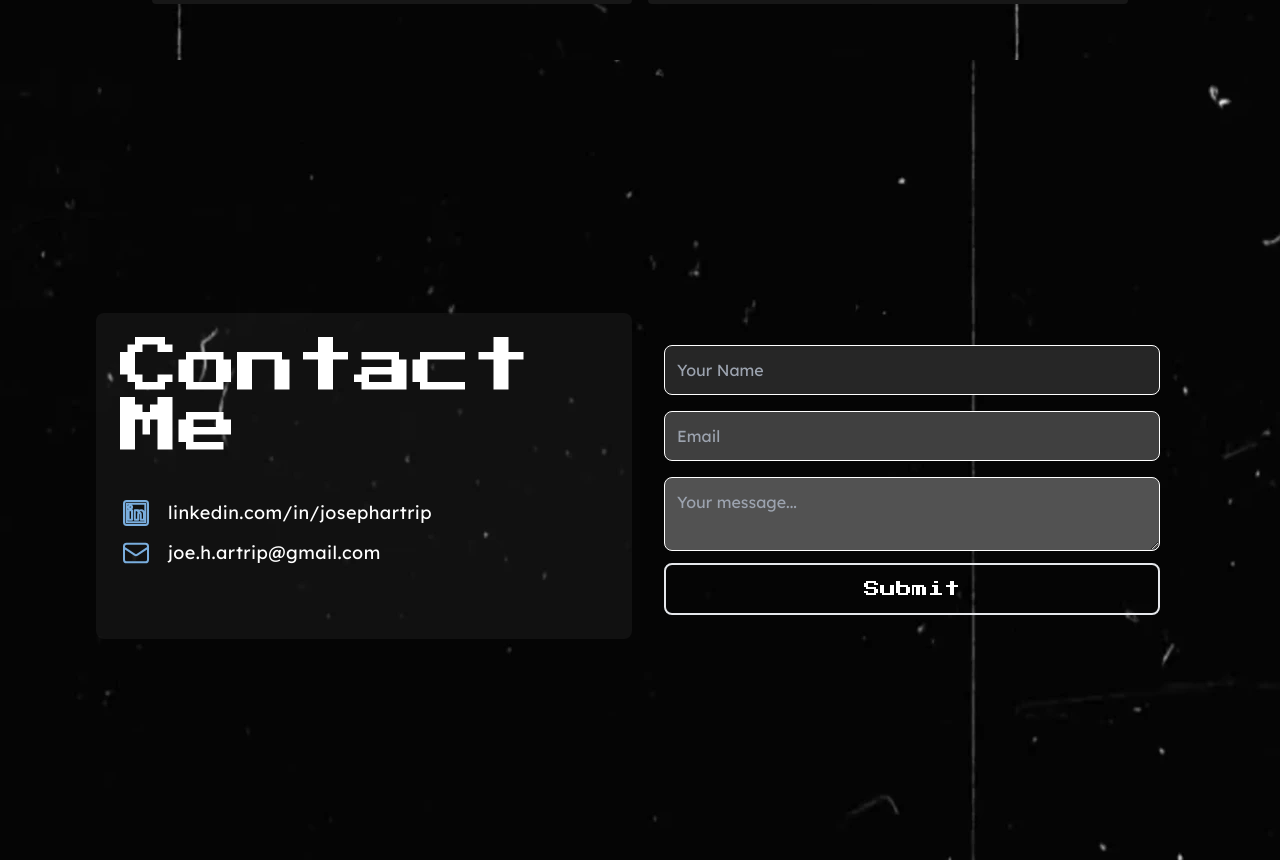
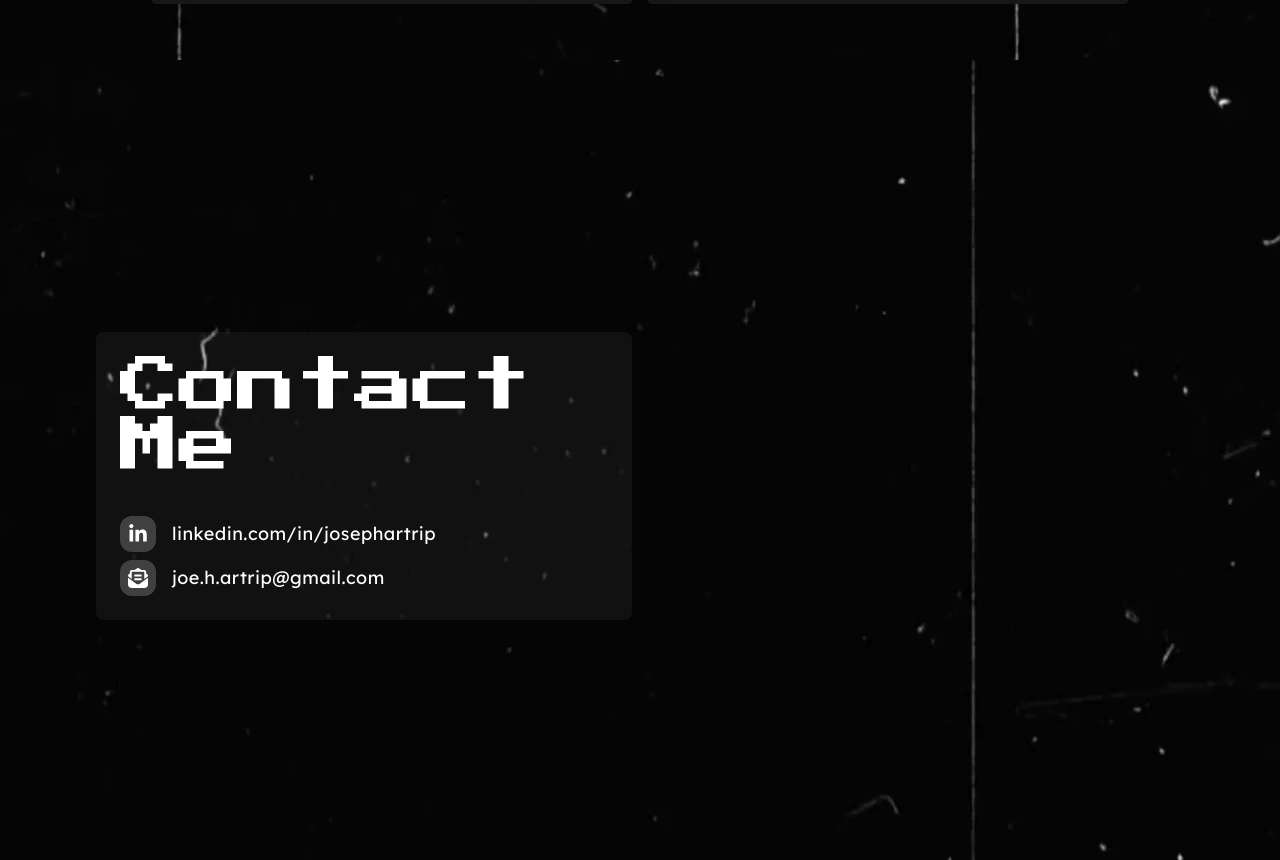
Before and after one commit to brianprost/joe-artrip-website, a React (Create React App) app: page / in a window 1280 px wide. Shown: the part 2429-3289 px from the top of the page. Built offline with nearby package versions, Linux system fonts and the light colour scheme.

Commit message:
removed form and changed contact icons

```diff
--- a/package.json
+++ b/package.json
@@ -9,6 +9,7 @@
     "@testing-library/user-event": "^13.5.0",
     "react": "^17.0.2",
     "react-dom": "^17.0.2",
+    "react-icons": "^4.3.1",
     "react-scripts": "5.0.0",
     "web-vitals": "^2.1.2"
   },
--- a/public/index.html
+++ b/public/index.html
@@ -17,11 +17,6 @@
     <title>Joe Artrip, The Videographer</title>
   </head>
   <body>
-    <form name="contact" netlify netlify-honeypot="bot-field" hidden>
-      <input type="text" name="name" />
-      <input type="email" name="email" />
-      <textarea name="message"></textarea>
-    </form>
     <noscript>You need to enable JavaScript to run this app.</noscript>
     <div id="root"></div>
   </body>
--- a/src/components/Contact.jsx
+++ b/src/components/Contact.jsx
@@ -1,32 +1,33 @@
 import React from "react";
+import { FaEnvelopeOpenText, FaLinkedinIn } from 'react-icons/fa';
 
 export default function Contact() {
-  const [name, setName] = React.useState("");
-  const [email, setEmail] = React.useState("");
-  const [message, setMessage] = React.useState("");
+  // const [name, setName] = React.useState("");
+  // const [email, setEmail] = React.useState("");
+  // const [message, setMessage] = React.useState("");
 
-  function encode(data) {
-    return Object.keys(data)
-      .map(
-        (key) => encodeURIComponent(key) + "=" + encodeURIComponent(data[key])
-      )
-      .join("&");
-  }
+  // function encode(data) {
+  //   return Object.keys(data)
+  //     .map(
+  //       (key) => encodeURIComponent(key) + "=" + encodeURIComponent(data[key])
+  //     )
+  //     .join("&");
+  // }
 
-  function handleSubmit(e) {
-    e.preventDefault();
-    fetch("/", {
-      method: "POST",
-      headers: { "Content-Type": "application/x-www-form-urlencoded" },
-      body: encode({ "form-name": "contact", name, email, message }),
-    })
-      .then(() => alert("Thanks! Hope to talk to you soon."))
-      .catch((error) => alert(error));
-  }
+  // function handleSubmit(e) {
+  //   e.preventDefault();
+  //   fetch("/", {
+  //     method: "POST",
+  //     headers: { "Content-Type": "application/x-www-form-urlencoded" },
+  //     body: encode({ "form-name": "contact", name, email, message }),
+  //   })
+  //     .then(() => alert("Thanks! Hope to talk to you soon."))
+  //     .catch((error) => alert(error));
+  // }
 
   return (
     <section id="contact" className="bg-vhs-pattern-2">
-      <div className="relative flex items-top justify-center min-h-screen sm:items-center sm:pt-0">
+      <div className="relative flex items-center justify-center min-h-screen sm:items-center sm:pt-0">
         <div className="max-w-6xl mx-auto sm:px-6 lg:px-8">
           <div className="mt-8 overflow-hidden">
             <div className="grid grid-cols-1 md:grid-cols-2">
@@ -40,17 +41,7 @@ export default function Contact() {
                     target="_blank"
                     rel="noreferrer noopener"
                   >
-                    <svg
-                      fill="none"
-                      stroke="currentColor"
-                      stroke-linecap="round"
-                      stroke-linejoin="round"
-                      stroke-width="1.5"
-                      viewBox="0 0 24 24"
-                      className="w-8 h-8 text-jacpBlue-joeChoice"
-                    >
-                      <path d="M 5 3 C 3.895 3 3 3.895 3 5 L 3 19 C 3 20.105 3.895 21 5 21 L 19 21 C 20.105 21 21 20.105 21 19 L 21 5 C 21 3.895 20.105 3 19 3 L 5 3 z M 5 5 L 19 5 L 19 19 L 5 19 L 5 5 z M 7.7792969 6.3164062 C 6.9222969 6.3164062 6.4082031 6.8315781 6.4082031 7.5175781 C 6.4082031 8.2035781 6.9223594 8.7167969 7.6933594 8.7167969 C 8.5503594 8.7167969 9.0644531 8.2035781 9.0644531 7.5175781 C 9.0644531 6.8315781 8.5502969 6.3164062 7.7792969 6.3164062 z M 6.4765625 10 L 6.4765625 17 L 9 17 L 9 10 L 6.4765625 10 z M 11.082031 10 L 11.082031 17 L 13.605469 17 L 13.605469 13.173828 C 13.605469 12.034828 14.418109 11.871094 14.662109 11.871094 C 14.906109 11.871094 15.558594 12.115828 15.558594 13.173828 L 15.558594 17 L 18 17 L 18 13.173828 C 18 10.976828 17.023734 10 15.802734 10 C 14.581734 10 13.930469 10.406562 13.605469 10.976562 L 13.605469 10 L 11.082031 10 z"></path>
-                    </svg>
+                    <FaLinkedinIn className="bg-neutral-700 rounded-xl text-4xl text-color-white p-2 hover:scale-110 hover:bg-neutral-600 hover:text-jacpBlue-joeChoice"/>
                   </a>
                   <div className="ml-4 text-lg tracking-wide font-lexend w-40">
                     linkedin.com/in/josephartrip
@@ -59,84 +50,13 @@ export default function Contact() {
 
                 <div className="flex items-center mt-2 text-white">
                   <a href="mailto:joe.h.artrip@gmail.com">
-                    <svg
-                      fill="none"
-                      stroke="currentColor"
-                      stroke-linecap="round"
-                      stroke-linejoin="round"
-                      stroke-width="1.5"
-                      viewBox="0 0 24 24"
-                      className="w-8 h-8 text-jacpBlue-joeChoice"
-                    >
-                      <path
-                        stroke-linecap="round"
-                        stroke-linejoin="round"
-                        stroke-width="1.5"
-                        d="M3 8l7.89 5.26a2 2 0 002.22 0L21 8M5 19h14a2 2 0 002-2V7a2 2 0 00-2-2H5a2 2 0 00-2 2v10a2 2 0 002 2z"
-                      />
-                    </svg>
+                    <FaEnvelopeOpenText className="bg-neutral-700 rounded-xl text-4xl text-color-white p-2 hover:scale-110 hover:bg-neutral-600 hover:text-jacpBlue-joeChoice"/>
                   </a>
                   <div className="ml-4 text-lg tracking-wide font-lexend w-40">
                     joe.h.artrip@gmail.com
                   </div>
                 </div>
               </div>
-
-              <form
-                netlify
-                name="contact"
-                onSubmit={handleSubmit}
-                className="p-6 flex flex-col justify-center"
-              >
-                <div className="flex flex-col">
-                  <label for="name" className="hidden">
-                    Full Name
-                  </label>
-                  <input
-                    type="name"
-                    name="name"
-                    id="name"
-                    placeholder="Your Name"
-                    className="w-100 mt-2 py-3 px-3 rounded-lg bg-neutral-800  border border-white text-neutral-100 font-lexend focus:border-white focus:outline-none"
-                    onChange={(e) => setName(e.target.value)}
-                  />
-                </div>
-
-                <div className="flex flex-col mt-2">
-                  <label for="email" className="hidden">
-                    Email
-                  </label>
-                  <input
-                    type="email"
-                    name="email"
-                    id="email"
-                    placeholder="Email"
-                    className="w-100 mt-2 py-3 px-3 rounded-lg bg-neutral-700  border border-white text-neutral-100 font-lexend focus:border-white focus:outline-none"
-                    onChange={(e) => setEmail(e.target.value)}
-                  />
-                </div>
-
-                <div className="flex flex-col mt-2">
-                  <label for="message" className="hidden">
-                    Number
-                  </label>
-                  <textarea
-                    type="message"
-                    name="message"
-                    id="message"
-                    placeholder="Your message..."
-                    className="w-100 mt-2 py-3 px-3 rounded-lg bg-neutral-600 border border-white text-neutral-100 font-lexend focus:border-white focus:outline-none"
-                    onChange={(e) => setMessage(e.target.value)}
-                  />
-                </div>
-
-                <button
-                  type="submit"
-                  className="md:w-full bg-transparent text-white hover:text-black font-vhs py-3 px-6 rounded-lg mt-3 border-2 hover:bg-neutral-200 hover:scale-105 transition ease-in-out duration-300"
-                >
-                  Submit
-                </button>
-              </form>
             </div>
           </div>
         </div>
```
Also changed, not shown: 1 other file (tests, documents, lock files or other folders).
